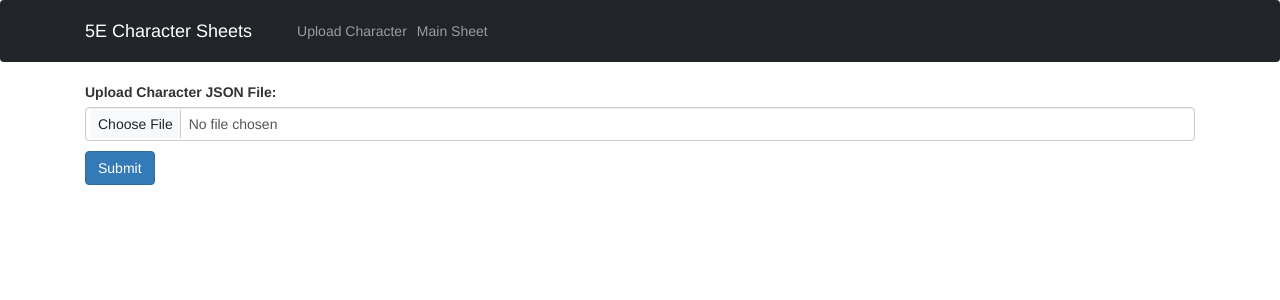
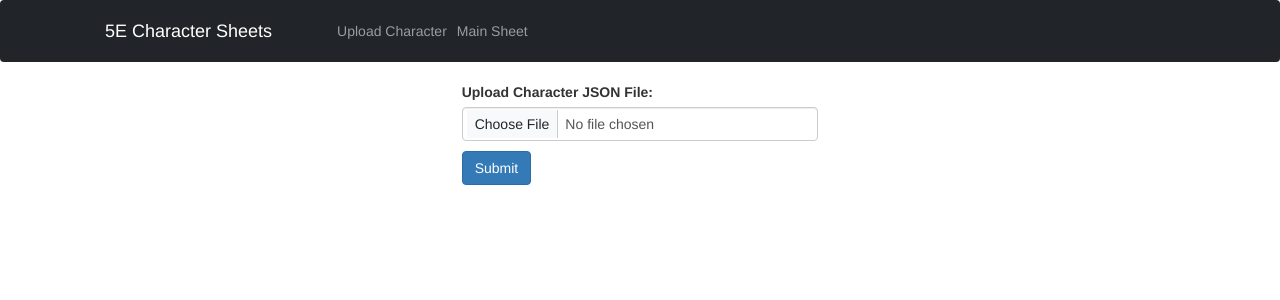
Before and after one commit to ElLachinoBasado/dndsheetsite, a React (Create React App) app: page / in a window 1280 px wide. Shown: the top 300 px of the page. Built offline with nearby package versions, Linux system fonts and the light colour scheme.

Commit message:
Update index.css

```diff
--- a/src/index.css
+++ b/src/index.css
@@ -6,13 +6,15 @@ body {
   -webkit-font-smoothing: antialiased;
   -moz-osx-font-smoothing: grayscale;
 }
-* {
-  box-sizing: border-box;
+.container {
+  display: grid;
+  grid-template-columns: repeat(3, 1fr); /* Three columns with equal width */
+  gap: 20px; /* Gap between columns */
 }
 
-#page-wrap {
-  padding-bottom: 10px;
-  padding-top: 10px;
+.column {
+  background-color: #f0f0f0;
+  padding: 20px;
 }
 code {
   font-family: source-code-pro, Menlo, Monaco, Consolas, 'Courier New',
```
